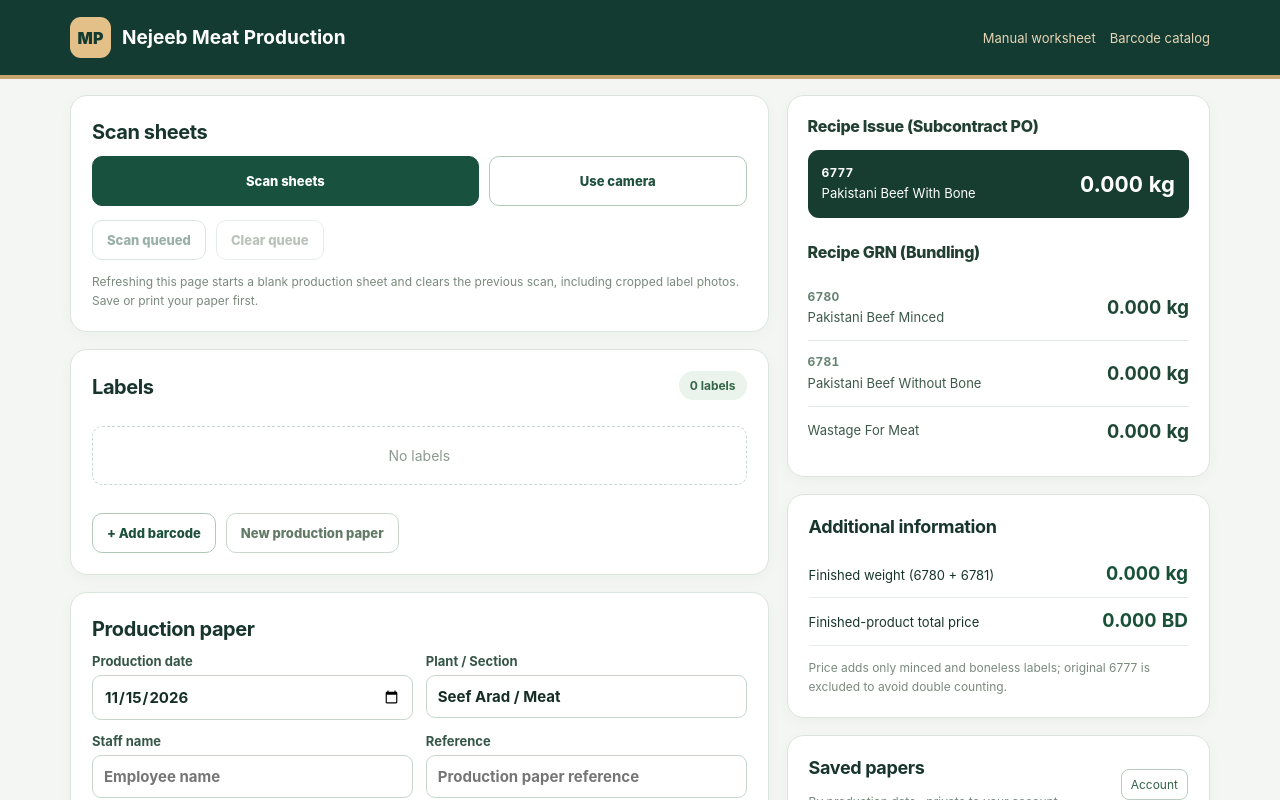
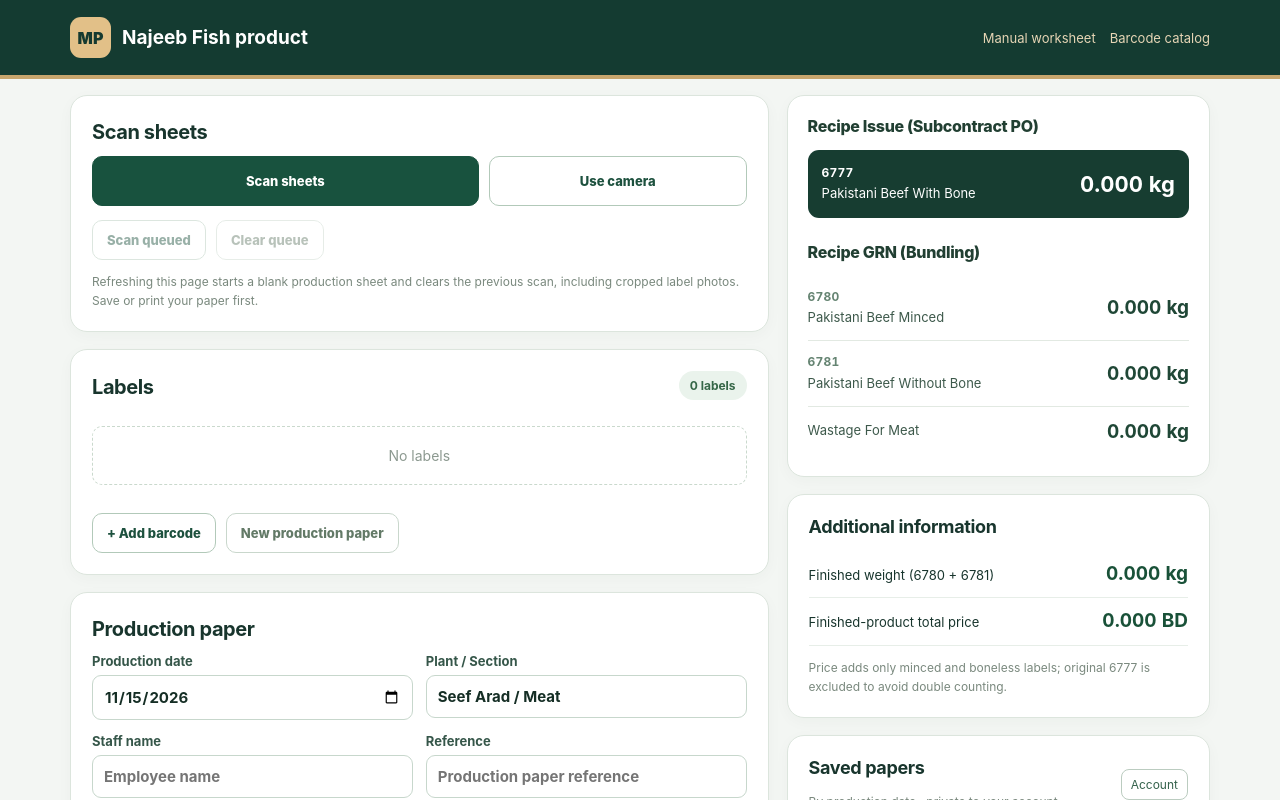
Before and after one commit to locacollection/Alhelli-Meat-Prod-Paper, a plain HTML site: page index.html in a window 1280 px wide. Shown: the top 800 px of the page. Drawn offline with nearby package versions, Linux system fonts and the light colour scheme.

Commit message:
Change visible heading to Najeeb Fish product only

```diff
--- a/index.html
+++ b/index.html
@@ -9,7 +9,7 @@
 <link rel="stylesheet" href="scanner.css?v=mixed-labels-23">
 </head>
 <body>
-<header class="site-head noprint"><div class="container header-row"><div class="brand"><div class="brandmark">MP</div><div><strong>Nejeeb Meat Production</strong></div></div><nav><a href="./manual-worksheet.html">Manual worksheet</a><a href="./barcode-catalog.html">Barcode catalog</a></nav></div></header>
+<header class="site-head noprint"><div class="container header-row"><div class="brand"><div class="brandmark">MP</div><div><strong>Najeeb Fish product</strong></div></div><nav><a href="./manual-worksheet.html">Manual worksheet</a><a href="./barcode-catalog.html">Barcode catalog</a></nav></div></header>
 <main class="container noprint">
 
   <div class="workgrid">
```
